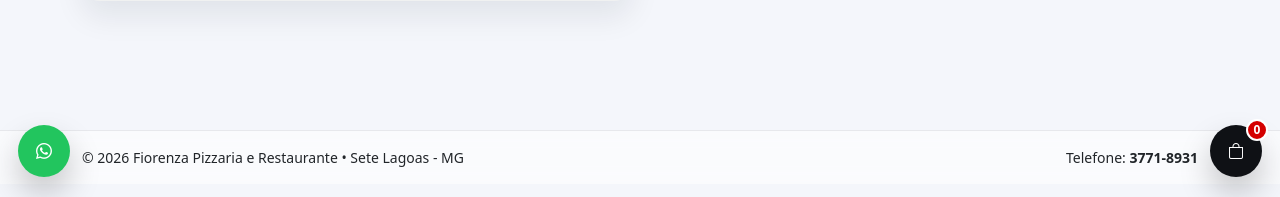
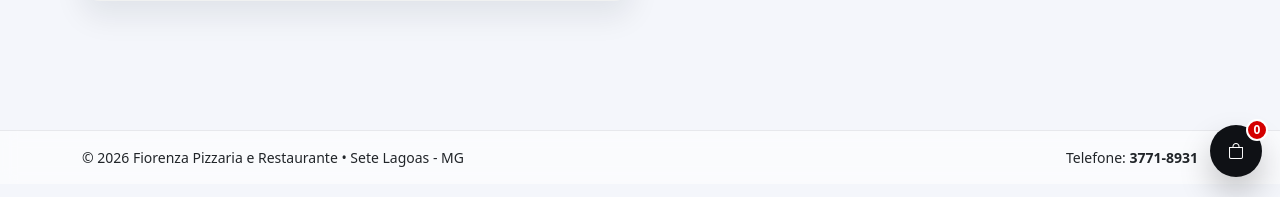
Before and after one commit to gabrieldigitalsales-del/FIORENZAFINAL, a Flask app: page /about in a window 1280 px wide. Shown: the part 603-800 px from the top of the page. Run offline with Flask 3, Linux system fonts and the light colour scheme; data that the repository does not hold is empty.

Commit message:
Update base.html

```diff
--- a/templates/base.html
+++ b/templates/base.html
@@ -85,10 +85,10 @@
   </button>
 
   <!-- ✅ WhatsApp corrigido (tava quebrado) -->
-  <a class="fz-fab-whats" id="fzWhatsappBtn" target="_blank"
+  <!-- <a class="fz-fab-whats" id="fzWhatsappBtn" target="_blank"
      href="https://wa.me/{{ site_cfg.whatsapp }}?text={{ ('Olá! Quero fazer um pedido na ' ~ site_cfg.site_name) | urlencode }}">
     <i class="bi bi-whatsapp"></i>
-  </a>
+  </a><!--
 
   <!-- Cart Drawer -->
   <div class="fz-cart-drawer" id="fzCartDrawer">
```
